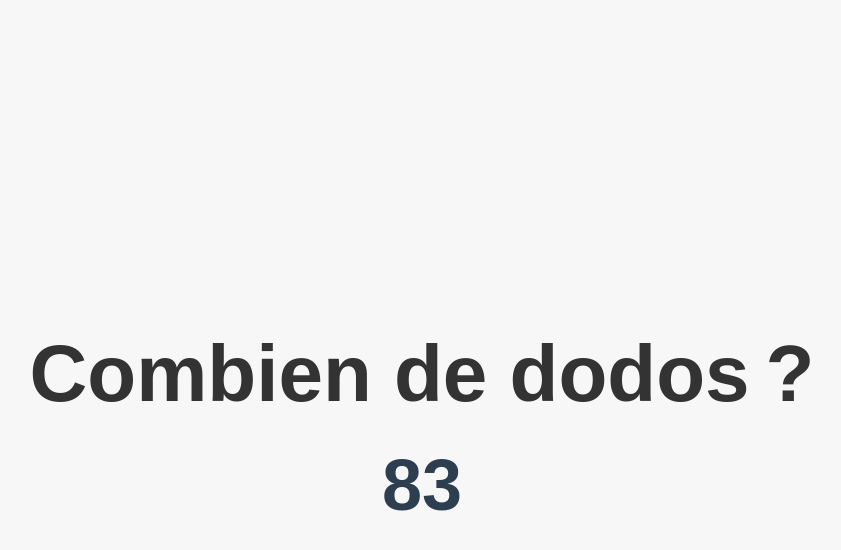
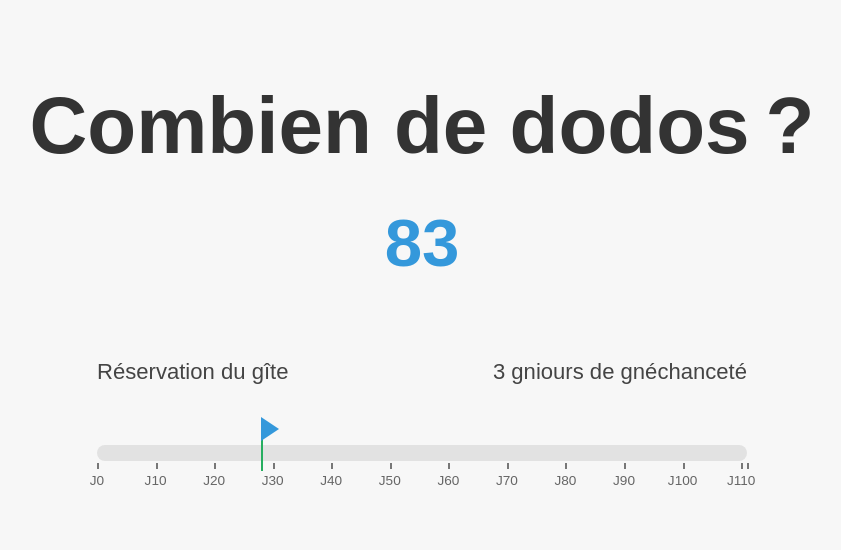
Before and after one commit to Armand-Ghaderi/combiendedodos, a plain HTML site: page index.html in a window 1280 px wide. Shown: the whole page, without its empty margins (218-1059 px from the left). Drawn offline with Linux system fonts and the light colour scheme.

Commit message:
add timeline

```diff
--- a/index.html
+++ b/index.html
@@ -9,28 +9,110 @@
             text-align: center;
             margin: 0;
             padding: 0;
-            height: 100vh;
+            min-height: 100vh;
+            background: #f7f7f7;
             display: flex;
             flex-direction: column;
-            justify-content: center;
+            justify-content: flex-start;
             align-items: center;
-            background: #f7f7f7;
         }
         h1 {
             font-size: 5em;
+            margin-top: 80px;
             color: #333;
-            margin-bottom: 0.3em;
+            margin-bottom: 0.4em;
         }
         #nights {
-            font-size: 4.5em;
+            font-size: 4.2em;
             font-weight: bold;
             color: #2c3e50;
+            margin-bottom: 48px;
         }
         .ended {
-            color: #e74c3c;
+            color: #e74c3c !important;
         }
         .started {
-            color: #3498db;
+            color: #3498db !important;
+        }
+        #timeline-container {
+            margin-top: 30px;
+            margin-bottom: 40px;
+            width: 90vw;
+            max-width: 650px;
+        }
+        .timeline-wrapper {
+            position: relative;
+            margin: 0 auto 60px;
+        }
+        .timeline {
+            display: flex;
+            position: relative;
+            width: 100%;
+            margin: 60px 0 30px;
+        }
+        .timeline-labels {
+            display: flex;
+            justify-content: space-between;
+            width: 100%;
+            margin-bottom: 6px;
+        }
+        .start-label, .end-label {
+            font-size: 1.38em;
+            color: #444;
+            white-space: nowrap;
+        }
+        .timeline-bar {
+            flex: 1;
+            height: 16px;
+            border-radius: 8px;
+            background: #e2e2e2;
+            position: relative;
+        }
+        .arrow {
+            position: absolute;
+            top: -16px;
+            width: 0;
+            height: 0;
+            border-left: 18px solid #3498db;
+            border-top: 12px solid transparent;
+            border-bottom: 12px solid transparent;
+            transform: translateY(-50%);
+            transition: left 0.4s cubic-bezier(.4,1.4,.6,1);
+            z-index: 2;
+        }
+        .graduations {
+            position: absolute;
+            top: 18px;
+            left: 0;
+            right: 0;
+            height: 6px;
+            background: transparent;
+        }
+        .graduation {
+            position: absolute;
+            height: 6px;
+            width: 2px;
+            background: #777;
+            bottom: 0;
+        }
+        .graduation-label {
+            position: absolute;
+            top: 10px;
+            font-size: 0.85em;
+            color: #666;
+            transform: translateX(-50%);
+            white-space: nowrap;
+        }
+        .timeline-content {
+            width: 100%;
+        }
+        .today-marker {
+            position: absolute;
+            top: -10px;
+            width: 2px;
+            height: 36px;
+            background: #27ae60;
+            z-index: 1;
         }
     </style>
 </head>
@@ -38,16 +120,38 @@
     <h1>Combien de dodos ?</h1>
     <div id="nights"></div>
 
+    <div id="timeline-container">
+        <div class="timeline-wrapper">
+            <div class="timeline-labels">
+                <span class="start-label">Réservation du gîte</span>
+                <span class="end-label">3 gniours de gnéchanceté</span>
+            </div>
+            <div class="timeline">
+                <div class="timeline-bar">
+                    <div class="arrow" id="progress-arrow"></div>
+                    <div class="today-marker" id="today-marker"></div>
+                    <div class="graduations" id="graduations"></div>
+                </div>
+            </div>
+        </div>
+    </div>
+
     <script>
-        // DÉFINISSEZ ICI VOTRE DATE CIBLE (à minuit)
-        const targetDate = new Date("2025-10-09T07:00:00"); // Format : yyyy-mm-ddT00:00:00
+        // DÉFINIR ICI LES DATES
+        const startDate = new Date("2025-06-20T00:00:00"); // date de réservation (réglable)
+        const targetDate = new Date("2025-10-09T00:00:00"); // date objective (réglable)
 
+        // Calculer le nombre total de jours entre les deux dates (ajoute 1 pour le jour d'arrivée)
+        const startMidnight = new Date(startDate.getTime());
+        startMidnight.setHours(0, 0, 0, 0);
+        const targetMidnight = new Date(targetDate.getTime());
+        targetMidnight.setHours(0, 0, 0, 0);
+        const totalDays = Math.floor((targetMidnight - startMidnight) / (1000 * 60 * 60 * 24)) + 1;
+
+        // Affiche le nombre de dodos restants
         function calculateNights() {
             const now = new Date();
-            // Pour ne compter que les nuits complètes, on arrondit la date cible à minuit
-            const targetMidnight = new Date(targetDate.setHours(0, 0, 0, 0));
             const todayMidnight = new Date(now.setHours(0, 0, 0, 0));
-
             const diff = targetMidnight - todayMidnight;
             const nightsLeft = Math.max(Math.floor(diff / (1000 * 60 * 60 * 24)), 0);
 
@@ -56,11 +160,69 @@
             nightsEl.className = nightsLeft === 0 ? 'ended' : 'started';
         }
 
+        // Met à jour la flèche et la graduation "aujourd'hui"
+        function updateTimelineProgress() {
+            const now = new Date();
+            const elapsed = Math.floor((now - startMidnight) / (1000 * 60 * 60 * 24));
+            let progress = elapsed / (totalDays - 1);
+            progress = Math.max(0, Math.min(progress, 1)); // On borne entre 0 et 1
+
+            const bar = document.querySelector('.timeline-bar');
+            const arrow = document.getElementById('progress-arrow');
+            const todayMarker = document.getElementById('today-marker');
+            if (bar && arrow && todayMarker) {
+                const barWidth = bar.offsetWidth;
+                arrow.style.left = `${progress * 100}%`;
+                todayMarker.style.left = `${progress * 100}%`;
+            }
+        }
+
+        // Affiche les graduations tous les 10 jours
+        function drawGraduations() {
+            const graduationsEl = document.getElementById('graduations');
+            graduationsEl.innerHTML = ''; // on efface avant de redessiner
+
+            // Le premier trait (début), puis tous les 10 jours
+            for (let day = 0; day < totalDays; day += 10) {
+                const pos = (day / (totalDays - 1)) * 100;
+                const grad = document.createElement('div');
+                grad.className = 'graduation';
+                grad.style.left = `${pos}%`;
+                graduationsEl.appendChild(grad);
+
+                // On ajoute le petit label du jour (sauf sur le dernier)
+                if (day < totalDays - 1) {
+                    const label = document.createElement('div');
+                    label.className = 'graduation-label';
+                    label.textContent = `J${day}`;
+                    label.style.left = `${pos}%`;
+                    graduationsEl.appendChild(label);
+                }
+            }
+
+            // On ajoute un trait à la fin (Burger King)
+            const gradEnd = document.createElement('div');
+            gradEnd.className = 'graduation';
+            gradEnd.style.left = '100%';
+            graduationsEl.appendChild(gradEnd);
+        }
+
+        // Lancement
         calculateNights();
-        // On rafraîchit le décompte chaque jour à minuit
+        drawGraduations();
+        updateTimelineProgress();
+
+        // Mise à jour quotidienne pour "dodos"
         setTimeout(function() {
             setInterval(calculateNights, 24 * 60 * 60 * 1000);
         }, (24 * 60 * 60 * 1000) - (new Date().getTime() % (24 * 60 * 60 * 1000)));
+
+        // Mise à jour régulière de la frise
+        setInterval(updateTimelineProgress, 60 * 1000); // toutes les minutes
+        window.addEventListener('resize', function() {
+            updateTimelineProgress();
+            drawGraduations();
+        });
     </script>
 </body>
 </html>
```
